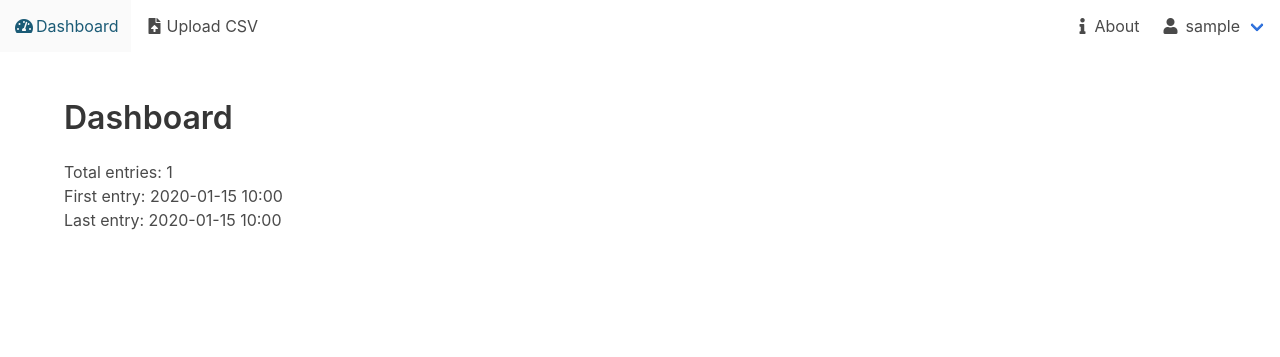
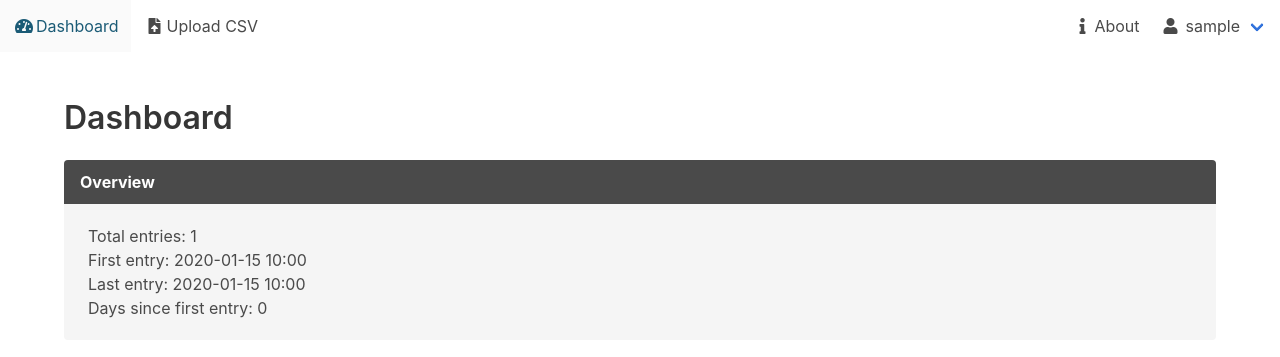
Before and after one commit to staticf0x/daylio-stats, a Django app: page /dashboard/ in a window 1280 px wide. Shown: the top 357 px of the page. Run offline with Django 3.2, Linux system fonts and the light colour scheme; a user stored in the database is signed in; tables that the repository leaves empty hold one stand-in row (values such as "Sample post"); parts of the project's set-up code (start-up, migrations or seed data) failed here and were passed over.

Commit message:
Slightly better dashboard

```diff
--- a/ds/templates/ds/dashboard.html
+++ b/ds/templates/ds/dashboard.html
@@ -3,10 +3,19 @@
 {% block content %}
 <h1 class="title">Dashboard</h1>
 
-<p>
-    Total entries: {{ count }}<br>
-    First entry: {{ first.datetime | date:'Y-m-d h:i' }}<br>
-    Last entry: {{ last.datetime | date:'Y-m-d h:i' }}
-</p>
+<article class="message">
+    <div class="message-header">
+        <p>Overview</p>
+    </div>
+
+    <div class="message-body">
+        <p>
+            Total entries: {{ count }}<br>
+            First entry: {{ first.datetime | date:'Y-m-d h:i' }}<br>
+            Last entry: {{ last.datetime | date:'Y-m-d h:i' }}<br>
+            Days since first entry: {{ days_since_first }}
+        </p>
+    </div>
+</article>
 
 {% endblock content %}
--- a/ds/views.py
+++ b/ds/views.py
@@ -41,6 +41,7 @@ def dashboard(request):
     cont['count'] = entries.count()
     cont['first'] = entries[0]
     cont['last'] = entries[entries.count() - 1]
+    cont['days_since_first'] = (cont['last'].datetime - cont['first'].datetime).days
 
     return render(request, 'ds/dashboard.html', cont)
 
```
